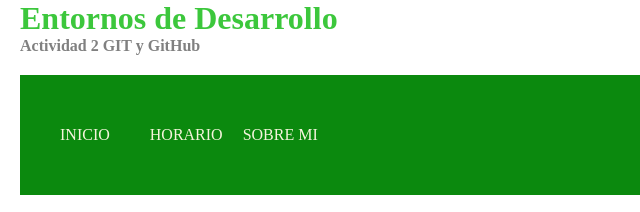
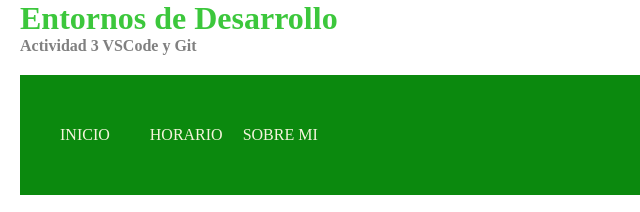
Before and after one commit to Lolotron81/Act3VSCodeGIT_Manuel, a plain HTML site: page Web Picasso/index.html in a window 1280 px wide. Shown: the top 212 px of the page, 0-640 px from the left. Drawn offline with Linux system fonts and the light colour scheme.

Commit message:
Hacemos merge entre desarrollo y feature1

```diff
--- a/Web Picasso/index.html
+++ b/Web Picasso/index.html
@@ -9,7 +9,7 @@
 <body>
     <header>
         <h1 class="letras"> Entornos de Desarrollo </h1>
-        <h4 class="letras2"> Actividad 2 GIT y GitHub </h4>
+        <h4 class="letras2"> Actividad 3 VSCode y Git </h4>
     </header>
     <nav class="barraNavegacion">
         <div class="inicio">
```
